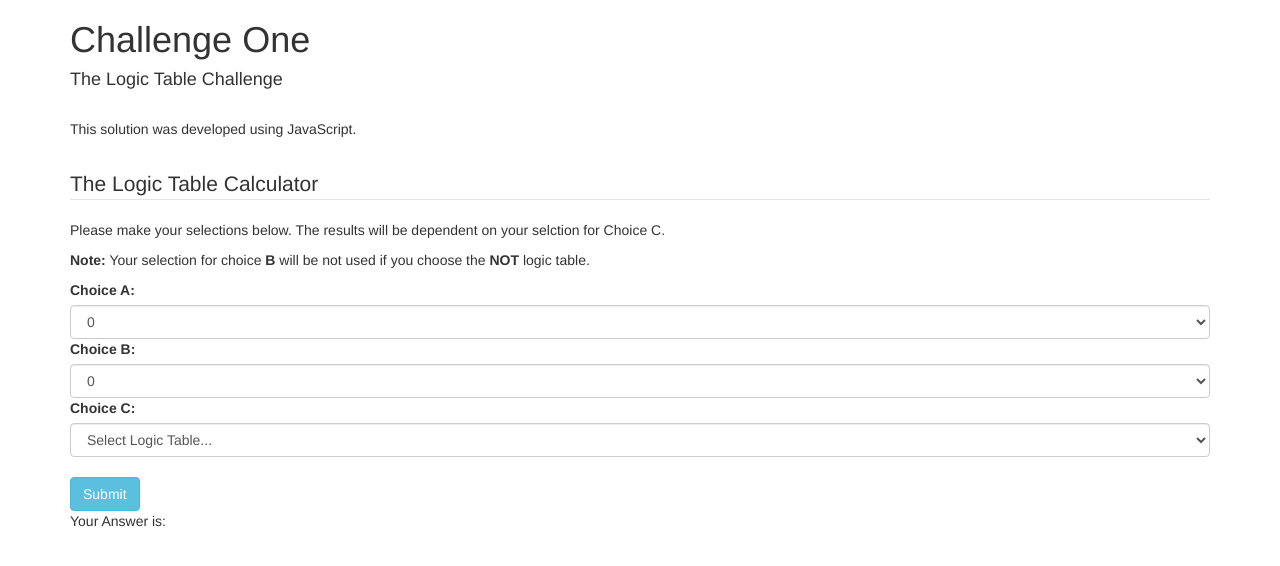
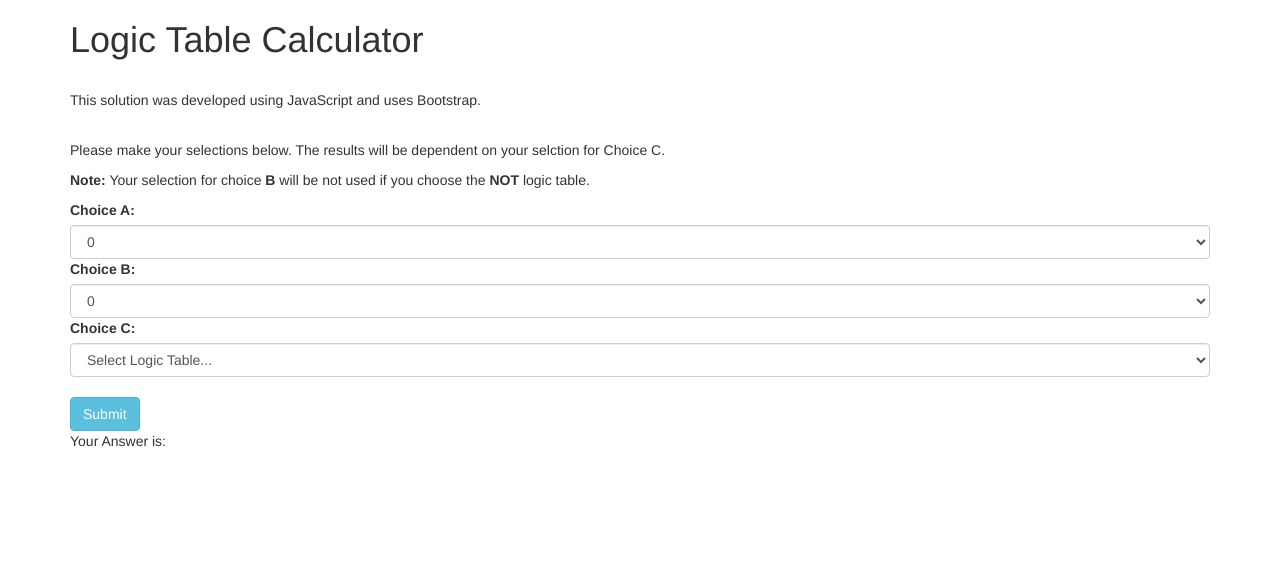
Before and after one commit to turq84/Logic-Table-Calculator, a PHP site: page / in a window 1280 px wide. Shown: the top 566 px of the page. Run offline with PHP 8.4, Linux system fonts and the light colour scheme; some libraries are stand-ins or nearby versions.

Commit message:
Update index.php

```diff
--- a/index.php
+++ b/index.php
@@ -1,9 +1,9 @@
-<!-- ######### Created by Kayla Gordon on May 5th, 2017 ############ -->
+<!-- Created by Kayla Gordon -->
 
 <!DOCTYPE html>
 <html>
 	<head>
-		<title>Challenge 1</title>
+		<title>Logic Table Calculator</title>
 		<meta charset="utf-8">
 		<meta name="viewport" content="width=device-width, initial-scale=1">
 		<link rel="stylesheet" href="https://maxcdn.bootstrapcdn.com/bootstrap/3.3.7/css/bootstrap.min.css">
@@ -68,13 +68,11 @@
 	</head>
 	<body>
 		<div class="container">
-			<h1>Challenge One</h1>
-			<h4>The Logic Table Challenge</h4>
+			<h1>Logic Table Calculator</h1>
 			<br />
-			<p>This solution was developed using JavaScript.</p>
+			<p>This solution was developed using JavaScript and uses Bootstrap.</p>
 			<br />
 			<fieldset>
-				<legend>The Logic Table Calculator</legend>
 				<p>Please make your selections below. The results will be dependent on your selction for Choice C.</p>
 				<p><b>Note:</b> Your selection for choice <b>B</b> will be not used if you choose the <b>NOT</b> logic table.</p>
 				<form id="and_form">
```
